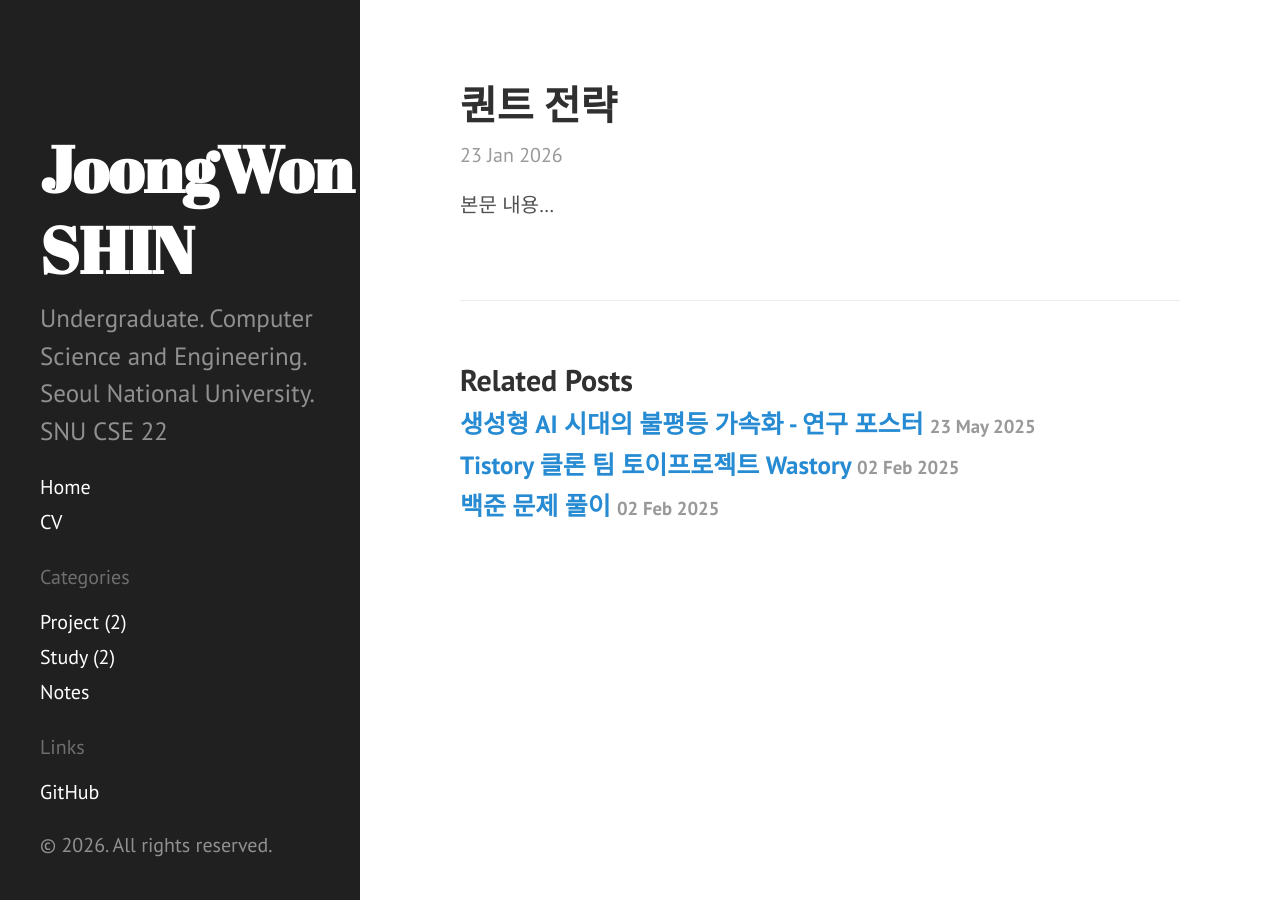
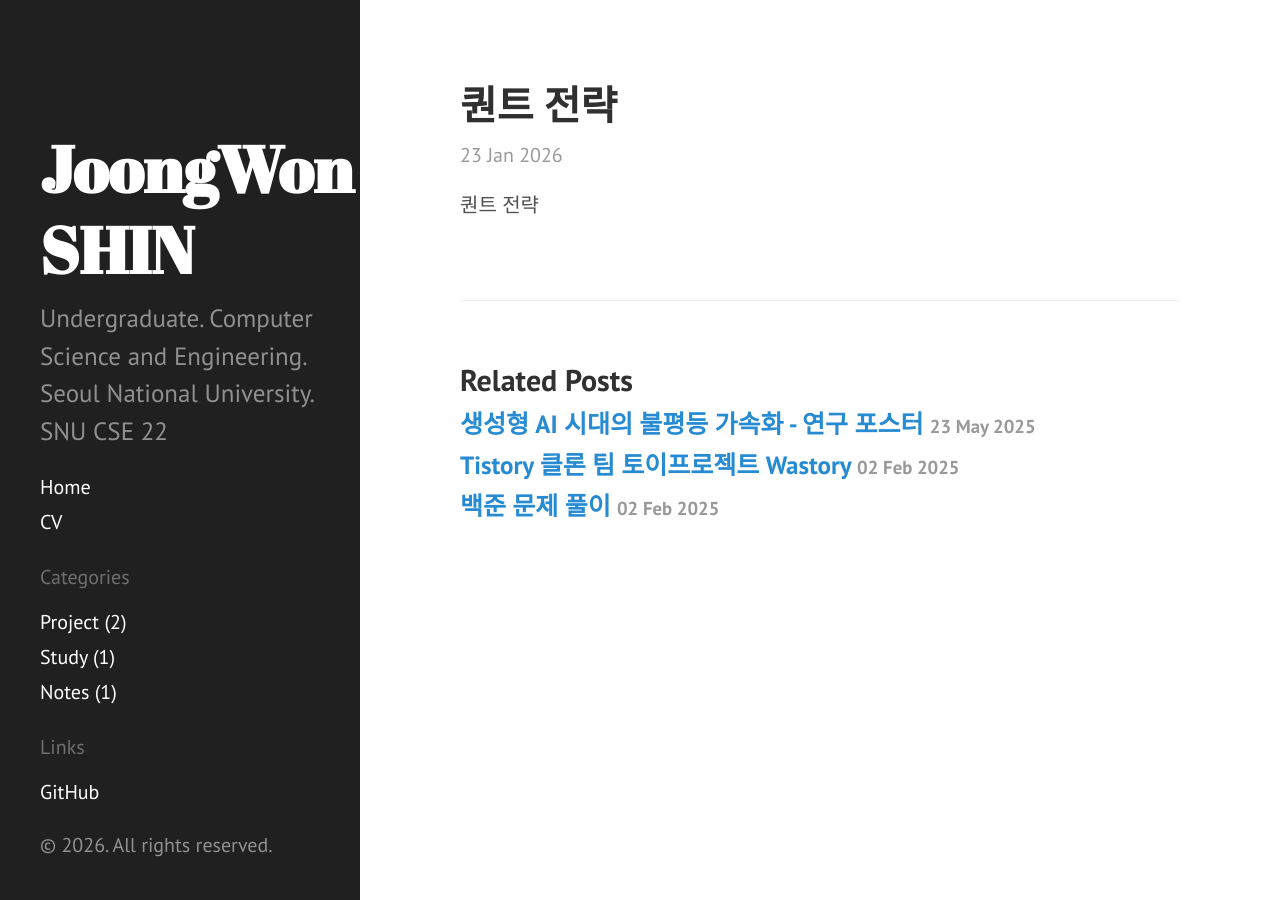
Before and after one commit to joongwon0204/joongwon0204.github.io, a Jekyll site: the page built from _posts/2026-01-23-test copy.md, in a window 1280 px wide. Built offline with Jekyll 4.4.1, drawn with Linux system fonts in a browser that asks for light colours.

```diff
--- a/_posts/2026-01-23-test copy.md
+++ b/_posts/2026-01-23-test copy.md
@@ -1,7 +1,7 @@
 ---
 layout: post
 title: "퀀트 전략"
-categories: [study]
+categories: [notes]
 ---
 
-본문 내용…
+퀀트 전략
```
